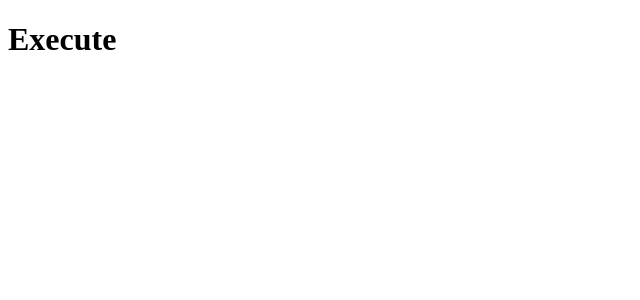
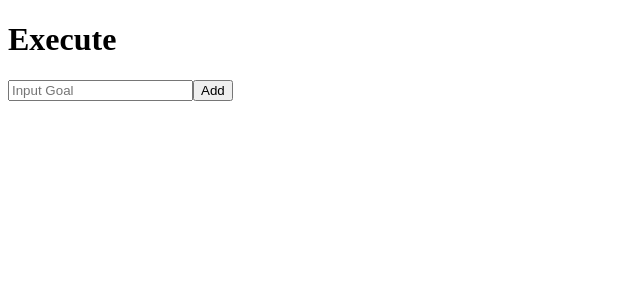
Before and after one commit to dpillay03/execute, a React (Create React App) app: page / in a window 1280 px wide. Shown: the top 300 px of the page, without its empty margins (0-640 px from the left). Built offline with nearby package versions, Linux system fonts and the light colour scheme.

Commit message:
added form field. value is being logged into the console.

```diff
--- /dev/null
+++ b/src/client/AddItem.jsx
@@ -0,0 +1,43 @@
+import React from 'react';
+
+class AddItem extends React.Component {
+  constructor(props){
+    super(props);
+    this.state = {
+      item: null
+    }
+    this.handleChange = this.handleChange.bind(this);
+    this.handleSubmit = this.handleSubmit.bind(this);
+  }
+
+  handleChange(event) {
+    event.preventDefault()
+    console.log(event.target.value)
+    this.setState({ [event.target.name]: event.target.value})
+  }
+
+  handleSubmit(event) {
+    event.preventDefault()
+  }
+  render(){
+  const {item} = this.state
+  return (
+      <div>
+        <input
+        type='text'
+        name='item'
+        placeholder='Input Goal'
+        value={item}
+        onChange={this.handleChange}
+      />
+        <button id='submitButton'
+                type='submit'
+                value='value'
+                >Add</button>
+        <p>{item}</p>
+      </div>
+  );
+  }
+}
+
+export default AddItem;
--- a/src/client/App.js
+++ b/src/client/App.js
@@ -1,11 +1,15 @@
 import React from 'react';
+import AddItem from './AddItem.jsx'
 
-function App() {
-  return (
-    <div className="App">
-      <h1>Execute</h1>
-    </div>
-  );
+class App extends React.Component {
+  render(){
+    return (
+      <div className="App">
+        <h1>Execute</h1>
+        <AddItem />
+      </div>
+    );
+  }
 }
 
 export default App;
--- a/src/index.js
+++ b/src/index.js
@@ -3,8 +3,8 @@ import ReactDOM from 'react-dom';
 import App from './client/App';
 
 ReactDOM.render(
-  <React.StrictMode>
+  <React.Fragment>
     <App />
-  </React.StrictMode>,
+  </React.Fragment>,
   document.getElementById('root')
 );
```
